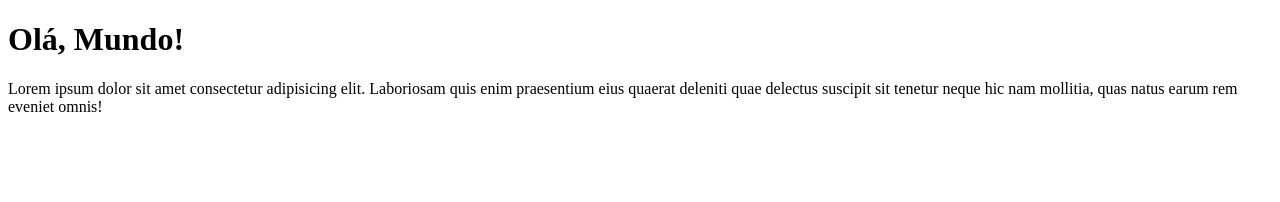
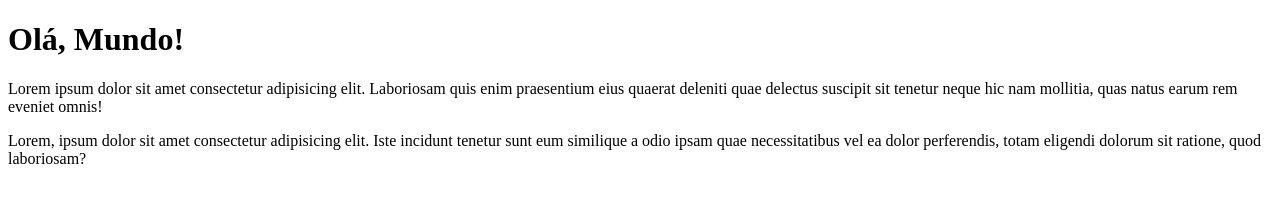
Before and after one commit to GeraldoEstevao/Ola-Mundo, a plain HTML site: page site-exemplo/index.html in a window 1280 px wide. Drawn offline with Linux system fonts and the light colour scheme.

Commit message:
adicionei um parágrafo

```diff
--- a/site-exemplo/index.html
+++ b/site-exemplo/index.html
@@ -11,4 +11,5 @@
 
     <p>Lorem ipsum dolor sit amet consectetur adipisicing elit. Laboriosam quis enim praesentium eius quaerat deleniti quae delectus suscipit sit tenetur neque hic nam mollitia, quas natus earum rem eveniet omnis!</p>
 </body>
+    <p>Lorem, ipsum dolor sit amet consectetur adipisicing elit. Iste incidunt tenetur sunt eum similique a odio ipsam quae necessitatibus vel ea dolor perferendis, totam eligendi dolorum sit ratione, quod laboriosam?</p>
 </html>
```
